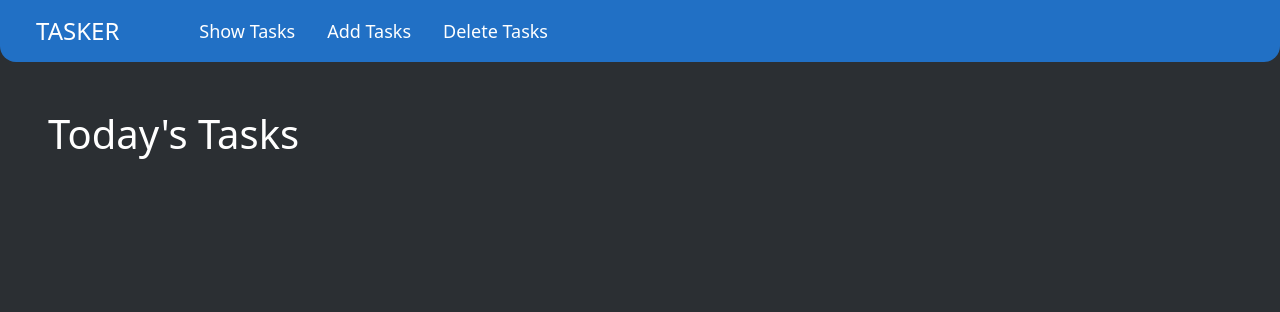
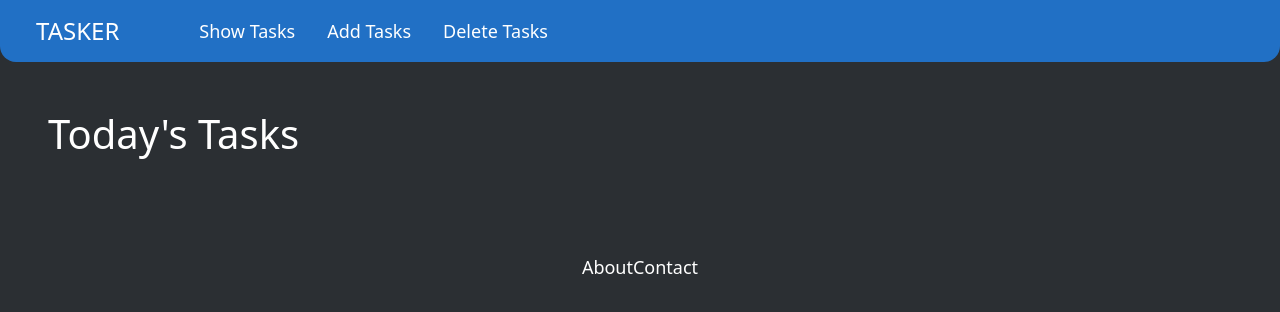
Before and after one commit to ionutprodea/tasker, a React (Vite) app: page / in a window 1280 px wide. Shown: the top 312 px of the page. Built offline with nearby package versions, Linux system fonts and the light colour scheme; the HTML template or start-up script is replaced by a standard one.

Commit message:
Added Footer component, Added Menu interface and updated components that use Menu interface

```diff
--- a/src/App.tsx
+++ b/src/App.tsx
@@ -4,6 +4,7 @@ import DeleteTask from "./components/DeleteTask";
 import ShowTasks from "./components/ShowTasks";
 import NavBar from "./components/NavBar";
 import Home from "./components/Home";
+import Footer from "./components/Footer";
 
 function App() {
   // Retrieve the state from localStorage or use the default state
@@ -11,7 +12,14 @@ function App() {
     const savedMenu = localStorage.getItem("selectedMenu");
     return savedMenu
       ? JSON.parse(savedMenu)
-      : { home: true, task: false, add: false, delete: false }; // Default state
+      : {
+          home: true,
+          task: false,
+          add: false,
+          delete: false,
+          about: false,
+          contact: false,
+        }; // Default state
   });
   // Save the state to localStorage whenever it changes
   useEffect(() => {
@@ -25,6 +33,7 @@ function App() {
       {selectedMenu.task && <ShowTasks />}
       {selectedMenu.add && <AddTask />}
       {selectedMenu.delete && <DeleteTask />}
+      <Footer onSelectedMenu={setSelectedMenu} />
     </>
   );
 }
--- /dev/null
+++ b/src/components/Footer.tsx
@@ -0,0 +1,49 @@
+import { Menu } from "../interfaces/Menu";
+
+interface Props {
+  onSelectedMenu: (selectedMenu: Menu) => void;
+}
+
+const Footer = ({ onSelectedMenu }: Props) => {
+  const handleMenuClick = (selectedMenu: Menu) => {
+    onSelectedMenu(selectedMenu);
+  };
+  return (
+    <div className="centered-container m-5">
+      <a
+        className="nav-link"
+        href="#"
+        onClick={() => {
+          handleMenuClick({
+            home: false,
+            task: false,
+            add: false,
+            delete: false,
+            about: true,
+            contact: false,
+          });
+        }}
+      >
+        About
+      </a>
+      <a
+        className="nav-link"
+        href="#"
+        onClick={() => {
+          handleMenuClick({
+            home: false,
+            task: false,
+            add: false,
+            delete: false,
+            about: false,
+            contact: true,
+          });
+        }}
+      >
+        Contact
+      </a>
+    </div>
+  );
+};
+
+export default Footer;
--- a/src/components/NavBar.tsx
+++ b/src/components/NavBar.tsx
@@ -1,9 +1,4 @@
-interface Menu {
-  home: boolean;
-  task: boolean;
-  add: boolean;
-  delete: boolean;
-}
+import { Menu } from "../interfaces/Menu";
 
 interface Props {
   onSelectedMenu: (selectedMenu: Menu) => void;
@@ -30,6 +25,8 @@ const NavBar = ({ onSelectedMenu }: Props) => {
                 task: false,
                 add: false,
                 delete: false,
+                about: false,
+                contact: false,
               });
             }}
           >
@@ -58,6 +55,8 @@ const NavBar = ({ onSelectedMenu }: Props) => {
                       task: true,
                       add: false,
                       delete: false,
+                      about: false,
+                      contact: false,
                     });
                   }}
                 >
@@ -74,6 +73,8 @@ const NavBar = ({ onSelectedMenu }: Props) => {
                       task: false,
                       add: true,
                       delete: false,
+                      about: false,
+                      contact: false,
                     });
                   }}
                 >
@@ -90,6 +91,8 @@ const NavBar = ({ onSelectedMenu }: Props) => {
                       task: false,
                       add: false,
                       delete: true,
+                      about: false,
+                      contact: false,
                     });
                   }}
                 >
--- /dev/null
+++ b/src/interfaces/Menu.ts
@@ -0,0 +1,8 @@
+export interface Menu {
+    home: boolean;
+    task: boolean;
+    add: boolean;
+    delete: boolean;
+    about: boolean;
+    contact: boolean;
+  }
```
